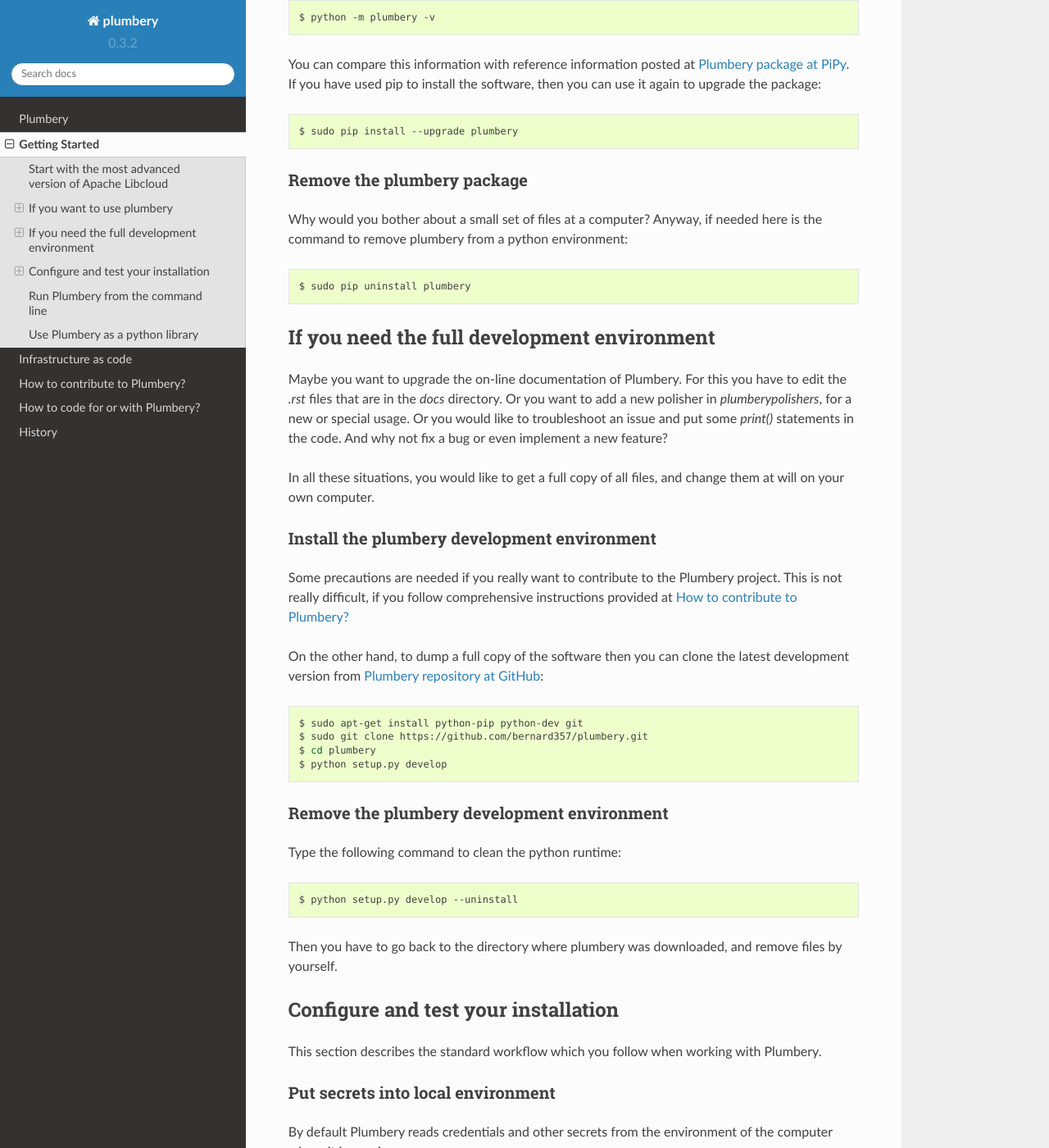
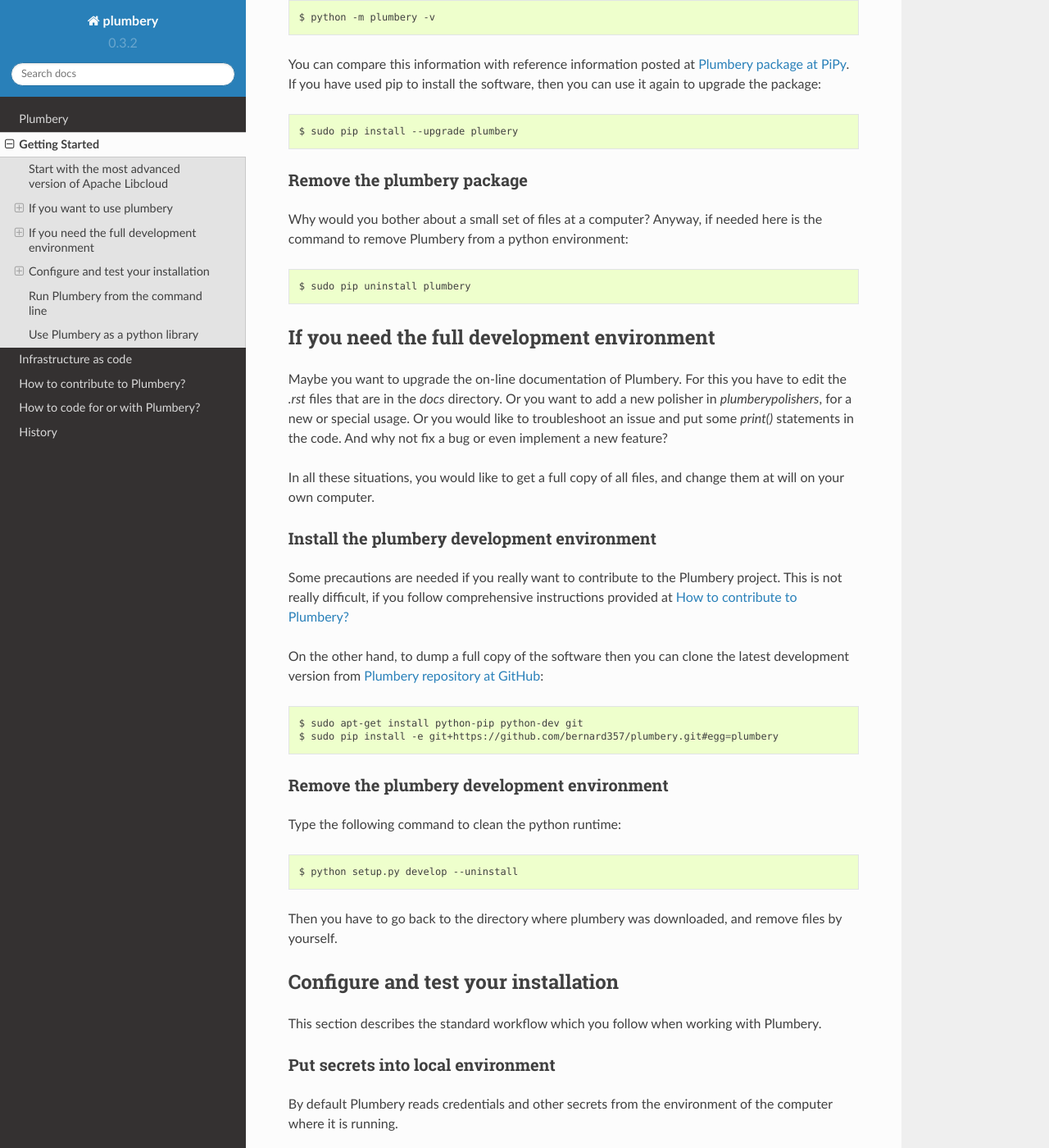
Before and after one commit to NTTLimitedRD/plumbery, a Sphinx documentation site: the page built from docs/getting_started.rst, in a window 1280 px wide and 1400 px high, scrolled down 1026 px. Shown: the whole window at 82% size. Built offline with Sphinx 7.4.7 and the Read the Docs theme 2.0.0, drawn with Linux system fonts in a browser that asks for light colours.

Commit message:
streamline the on-line documentation

```diff
--- a/docs/getting_started.rst
+++ b/docs/getting_started.rst
@@ -60,7 +60,7 @@
 ~~~~~~~~~~~~~~~~~~~~~~~~~~~
 
 Why would you bother about a small set of files at a computer? Anyway, if needed
-here is the command to remove plumbery from a python environment:
+here is the command to remove Plumbery from a python environment:
 
 .. sourcecode:: bash
 
@@ -91,9 +91,7 @@
 .. sourcecode:: bash
 
     $ sudo apt-get install python-pip python-dev git
-    $ sudo git clone https://github.com/bernard357/plumbery.git
-    $ cd plumbery
-    $ python setup.py develop
+    $ sudo pip install -e git+https://github.com/bernard357/plumbery.git#egg=plumbery
 
 Remove the plumbery development environment
 ~~~~~~~~~~~~~~~~~~~~~~~~~~~~~~~~~~~~~~~~~~~
```
